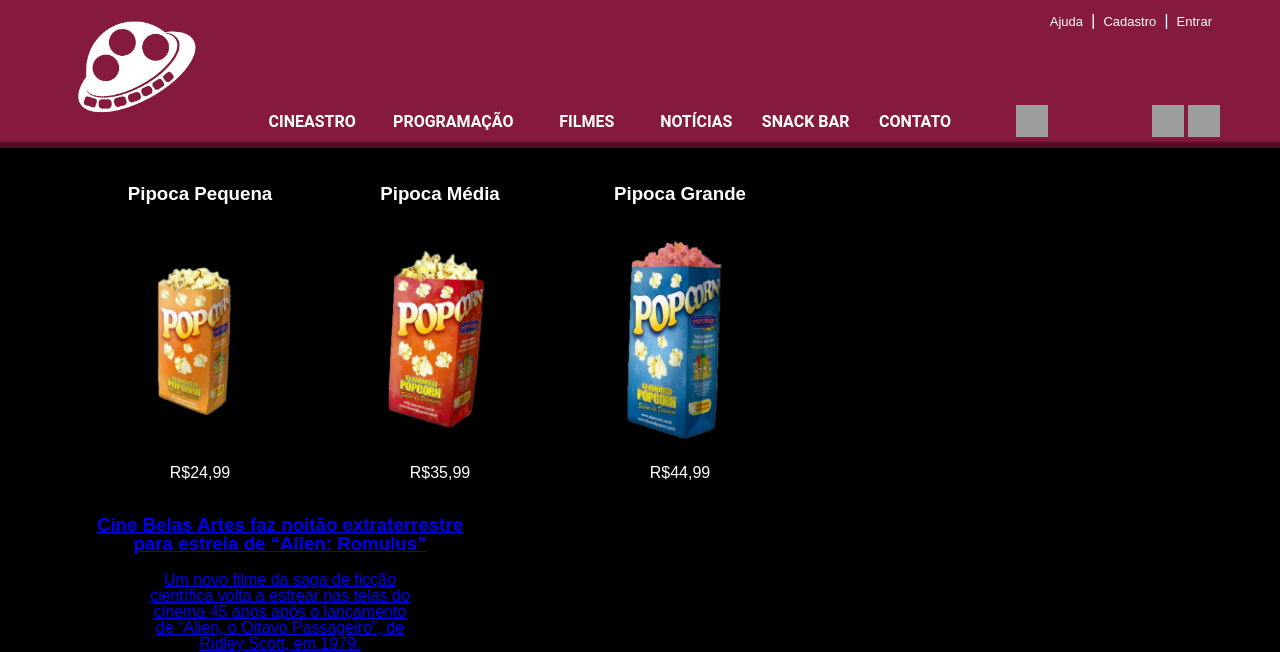
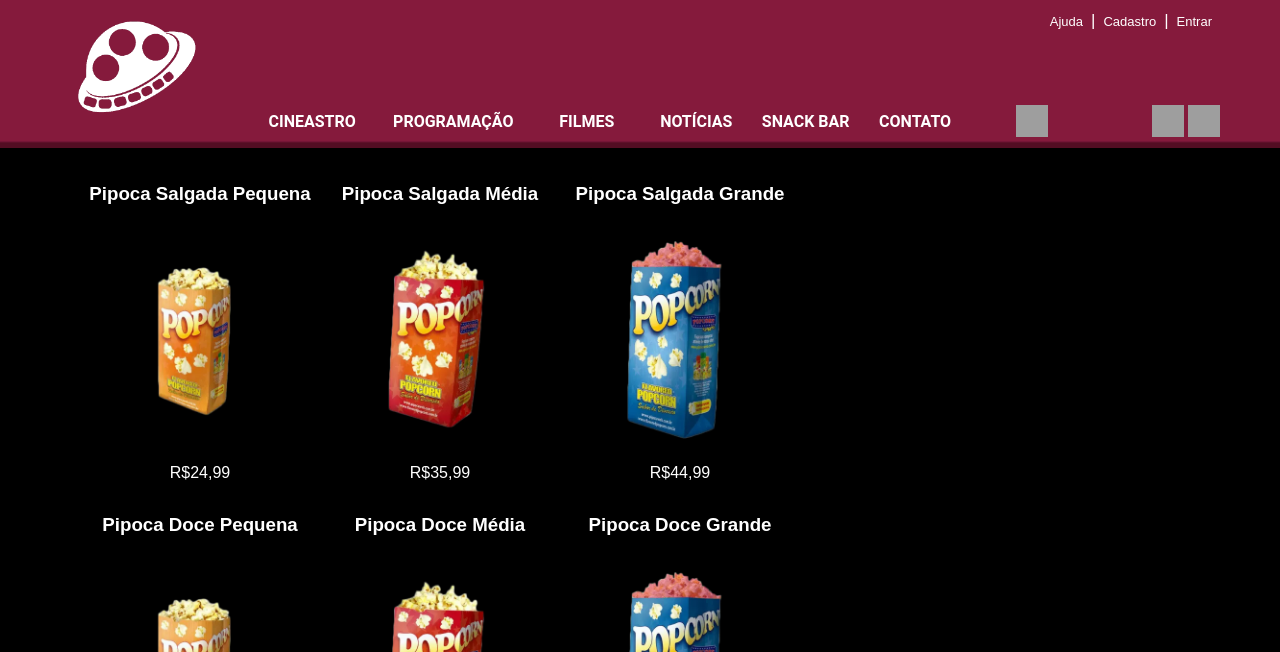
Before and after one commit to joaopedroselau/joaopedroselau.github.io, a PHP site: page /alimentos.html in a window 1280 px wide. Shown: the top 652 px of the page. Run offline with PHP 8.4, Linux system fonts and the light colour scheme; grey boxes are pictures that could not be loaded.

Commit message:
Estilizando o snack bar

```diff
--- a/projeto/alimentos.html
+++ b/projeto/alimentos.html
@@ -46,7 +46,7 @@
 		<ul class="snack_list_list">
 			<li class="snack_list_item_left">
 
-					<h3>Pipoca Pequena</h3>
+					<h3>Pipoca Salgada Pequena</h3>
 					<img class="snack_list_img "src="assets/food/pipoca-p.png">
 					<p class="snack_list_desc">R$24,99</p>
 
@@ -55,7 +55,7 @@
 			</li>
 			<li class="snack_list_item_left">
 
-				<h3>Pipoca Média</h3>
+				<h3>Pipoca Salgada Média</h3>
 				<img class="snack_list_img "src="assets/food/pipoca-m.png">
 				<p class="snack_list_desc">R$35,99</p>
 
@@ -64,7 +64,7 @@
 			</li>
             <li class="snack_list_item_left">
 
-				<h3>Pipoca Grande</h3>
+				<h3>Pipoca Salgada Grande</h3>
 				<img class="snack_list_img "src="assets/food/pipoca-g.png">
 				<p class="snack_list_desc">R$44,99</p>
 
@@ -74,46 +74,60 @@
 		</ul>
 		<ul class="snack_list_list">
 			<li class="snack_list_item_left">
-				<a href = "https://www.cnnbrasil.com.br/entretenimento/cine-belas-artes-faz-noitao-extraterrestre-para-estreia-de-alien-romulus/">
-					<h3>Cine Belas Artes faz noitão extraterrestre para estreia de “Alien: Romulus”</h3>
-					<p class="news_list_desc">Um novo filme da saga de ficção científica volta a estrear nas telas do cinema 45 anos após o lançamento de “Alien, o Oitavo Passageiro”, de Ridley Scott, em 1979.</p>
-				<img class="news_list_img "src="https://s2-g1.glbimg.com/bXm3Oa33shnOuIVttywTs3ypzug=/0x0:4096x2304/924x0/smart/filters:strip_icc()/i.s3.glbimg.com/v1/AUTH_59edd422c0c84a879bd37670ae4f538a/internal_photos/bs/2024/G/1/oj0AzWTvAP8m6FAWpAAw/alien-romulus-cailee-spaeny.jpg">
 
-				</a>
+					<h3>Pipoca Doce Pequena</h3>
+					<img class="snack_list_img "src="assets/food/pipoca-p.png">
+					<p class="snack_list_desc">R$24,99</p>
+
+
+
 			</li>
-			<li>
-				<a href = "https://www.cnnbrasil.com.br/entretenimento/e-assim-que-acaba-blake-lively-e-colleen-hoover-falam-sobre-possivel-sequencia/">
-					<h3>“É Assim Que Acaba”: Blake Lively e Colleen Hoover falam sobre possível sequência</h3>
-					<p class="news_list_desc">À CNN, a atriz e a autora do livro que deu origem ao filme falaram sobre a adaptação do best-seller para o cinema.</p>
-				<img class="news_list_img "src="https://veja.abril.com.br/wp-content/uploads/2024/06/E-assim-que-acaba-2.jpg?quality=90&strip=info&crop=1&resize=1080,565">
+			<li class="snack_list_item_left">
 
-				</a>
+				<h3>Pipoca Doce Média</h3>
+				<img class="snack_list_img "src="assets/food/pipoca-m.png">
+				<p class="snack_list_desc">R$35,99</p>
+
+
+
 			</li>
-            <li>
-				<a href = "https://www.cnnbrasil.com.br/entretenimento/e-assim-que-acaba-blake-lively-e-colleen-hoover-falam-sobre-possivel-sequencia/">
-					<h3>“É Assim Que Acaba”: Blake Lively e Colleen Hoover falam sobre possível sequência</h3>
-					<p class="news_list_desc">À CNN, a atriz e a autora do livro que deu origem ao filme falaram sobre a adaptação do best-seller para o cinema.</p>
-				<img class="news_list_img "src="https://veja.abril.com.br/wp-content/uploads/2024/06/E-assim-que-acaba-2.jpg?quality=90&strip=info&crop=1&resize=1080,565">
+            <li class="snack_list_item_left">
 
-				</a>
+				<h3>Pipoca Doce Grande</h3>
+				<img class="snack_list_img "src="assets/food/pipoca-g.png">
+				<p class="snack_list_desc">R$44,99</p>
+
+
+
 			</li>
 		</ul>
-		<ul class="news_list_list">
-			<li class="news_list_item_left">
-				<a href = "https://rollingstone.com.br/cinema/divertida-mente-2-alcanca-us-1-bilhao-em-bilheteria-em-tempo-recorde/">
-					<h3>Divertida Mente 2 alcança US$ 1 bilhão em bilheteria em tempo recorde</h3>
-					<p class="news_list_desc">Recorde anterior pertencia a Frozen 2 (2019), que demorou 25 dias para atingir o marco de US$ 1 bilhão na bilheteria mundial.</p>
-				<img class="news_list_img "src="https://www.juniortakamoto.com.br/wp-content/uploads/2024/06/Divertida-Mente-2-4-yTdrKB.jpeg">
+		<ul class="snack_list_list">
+			<li class="snack_list_item_left">
 
-				</a>
+					<h3>Refrigerante Pequeno</h3>
+					<img class="snack_list_img "src="assets/food/pipoca-p.png">
+					<p class="snack_list_desc">R$24,99</p>
+
+
+
 			</li>
-			<li>
-				<a href = "https://cinepop.com.br/meu-malvado-favorito-4-divide-os-criticos-com-65-de-aprovacao-no-rotten-tomatoes-550061/">
-					<h3>‘Meu Malvado Favorito 4’ divide os críticos com 65% de aprovação no Rotten Tomatoes</h3>
-					<p class="news_list_desc">Os críticos estão divididos, com alguns afirmando que o filme carece de enredo e mostra sinais de cansaço da franquia, enquanto outros o consideram divertido e engraçado.</p>
-				<img class="news_list_img "src="https://i.ytimg.com/vi/-9QBR0BwK3E/hq720.jpg?sqp=-oaymwE7CK4FEIIDSFryq4qpAy0IARUAAAAAGAElAADIQj0AgKJD8AEB-AH-CYAC0AWKAgwIABABGEQgUShlMA8=&rs=AOn4CLAPzPIIG-D5yrVESGvK0kYD5PXGbg">
+			<li class="snack_list_item_left">
 
-				</a>
+				<h3>Refrigerante Médio</h3>
+				<img class="snack_list_img "src="assets/food/pipoca-m.png">
+				<p class="snack_list_desc">R$35,99</p>
+
+
+
+			</li>
+            <li class="snack_list_item_left">
+
+				<h3>Refrigerante Grande</h3>
+				<img class="snack_list_img "src="assets/food/pipoca-g.png">
+				<p class="snack_list_desc">R$44,99</p>
+
+
+
 			</li>
 		</ul>
 	</div>
--- a/projeto/cinema.css
+++ b/projeto/cinema.css
@@ -798,7 +798,7 @@
 	color: #FFF;
 	width: 6rem;
 	height: 20%;
-	align-content: center;
+	align-self: center;
 	display: table-cell;
 	text-align: center;
 	margin-right: 80px;
```
